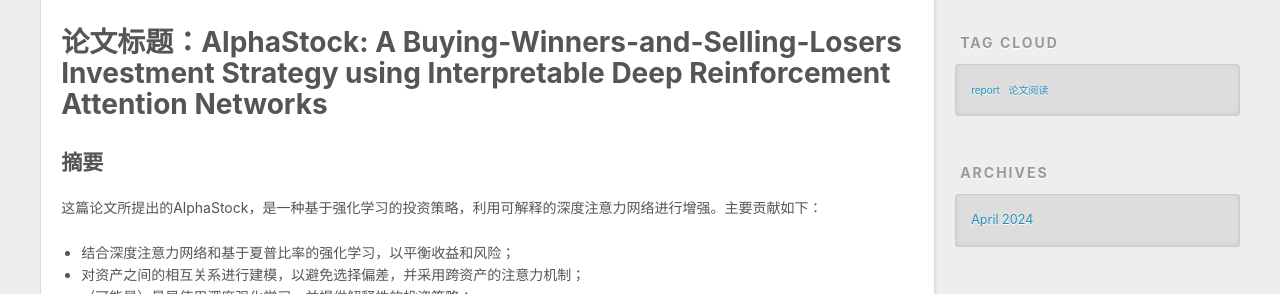
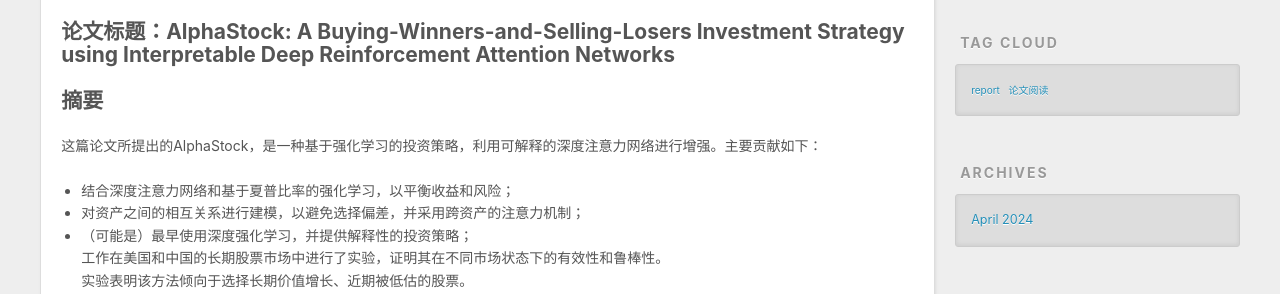
Before and after one commit to ChloeWenyiZhang/ChloeWenyiZhang.github.io, a plain HTML site: page 2024/04/20/【KDD-19】AlphaStock-一种使用可解释的深度强化注意力网络的买入赢家和卖出输家的投资策略/index.html in a window 1280 px wide. Shown: the part 465-759 px from the top of the page. Drawn offline with Linux system fonts and the light colour scheme.

Commit message:
Site updated: 2024-04-20 14:43:34

```diff
--- a/2024/04/20/【KDD-19】AlphaStock-一种使用可解释的深度强化注意力网络的买入赢家和卖出输家的投资策略/index.html
+++ b/2024/04/20/【KDD-19】AlphaStock-一种使用可解释的深度强化注意力网络的买入赢家和卖出输家的投资策略/index.html
@@ -14,7 +14,7 @@
 <meta property="og:description" content="论文标题：AlphaStock: A Buying-Winners-and-Selling-Losers Investment Strategy using Interpretable Deep Reinforcement Attention Networks摘要这篇论文所提出的AlphaStock，是一种基于强化学习的投资策略，利用可解释的深度注意力网络进行增强。主要贡献如下：  结合深度注意力">
 <meta property="og:locale" content="en_US">
 <meta property="article:published_time" content="2024-04-20T06:40:00.000Z">
-<meta property="article:modified_time" content="2024-04-20T06:40:35.592Z">
+<meta property="article:modified_time" content="2024-04-20T06:42:35.552Z">
 <meta property="article:author" content="John Doe">
 <meta property="article:tag" content="论文阅读">
 <meta name="twitter:card" content="summary">
@@ -94,7 +94,7 @@
 
     <div class="e-content article-entry" itemprop="articleBody">
 
-        <h1 id="论文标题：AlphaStock-A-Buying-Winners-and-Selling-Losers-Investment-Strategy-using-Interpretable-Deep-Reinforcement-Attention-Networks"><a href="#论文标题：AlphaStock-A-Buying-Winners-and-Selling-Losers-Investment-Strategy-using-Interpretable-Deep-Reinforcement-Attention-Networks" class="headerlink" title="论文标题：AlphaStock: A Buying-Winners-and-Selling-Losers Investment Strategy using Interpretable Deep Reinforcement Attention Networks"></a>论文标题：AlphaStock: A Buying-Winners-and-Selling-Losers Investment Strategy using Interpretable Deep Reinforcement Attention Networks</h1><h2 id="摘要"><a href="#摘要" class="headerlink" title="摘要"></a>摘要</h2><p>这篇论文所提出的AlphaStock，是一种基于强化学习的投资策略，利用可解释的深度注意力网络进行增强。主要贡献如下：</p>
+        <h2 id="论文标题：AlphaStock-A-Buying-Winners-and-Selling-Losers-Investment-Strategy-using-Interpretable-Deep-Reinforcement-Attention-Networks"><a href="#论文标题：AlphaStock-A-Buying-Winners-and-Selling-Losers-Investment-Strategy-using-Interpretable-Deep-Reinforcement-Attention-Networks" class="headerlink" title="论文标题：AlphaStock: A Buying-Winners-and-Selling-Losers Investment Strategy using Interpretable Deep Reinforcement Attention Networks"></a>论文标题：AlphaStock: A Buying-Winners-and-Selling-Losers Investment Strategy using Interpretable Deep Reinforcement Attention Networks</h2><h2 id="摘要"><a href="#摘要" class="headerlink" title="摘要"></a>摘要</h2><p>这篇论文所提出的AlphaStock，是一种基于强化学习的投资策略，利用可解释的深度注意力网络进行增强。主要贡献如下：</p>
 <ul>
 <li>结合深度注意力网络和基于夏普比率的强化学习，以平衡收益和风险；</li>
 <li>对资产之间的相互关系进行建模，以避免选择偏差，并采用跨资产的注意力机制；</li>
```
Also changed, not shown: index.html (+1 -1 lines).
